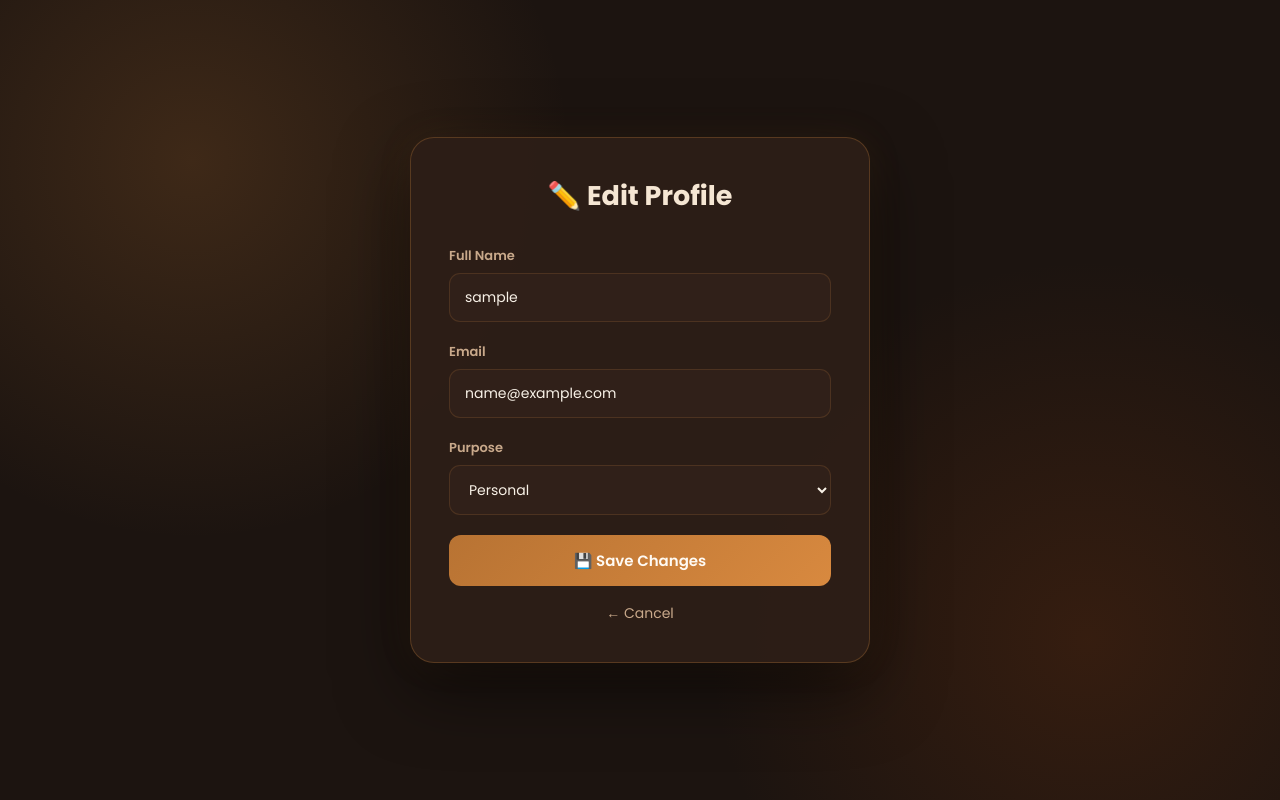
After one commit to yuvashreedhanasekaren-coder/AI-Translator, a Flask app: page /edit-profile in a window 1280 px wide. The commit adds this page. Run offline with Flask 3, Linux system fonts and the light colour scheme; the visitor is signed in with stand-in values (Sample User, id 1); data comes from the database, SQL or seed files in the repository.

Commit message:
Add edit profile functionality

```diff
--- /dev/null
+++ b/templates/edit_profile.html
@@ -0,0 +1,214 @@
+<!DOCTYPE html>
+<html>
+<head>
+    <title>Edit Profile - AI Translator</title>
+
+    <link href="https://fonts.googleapis.com/css2?family=Poppins:wght@400;500;600;700&display=swap" rel="stylesheet">
+
+    <style>
+        *{
+            margin:0;
+            padding:0;
+            box-sizing:border-box;
+            font-family:'Poppins',sans-serif;
+        }
+
+        body{
+            min-height:100vh;
+            background:
+                radial-gradient(circle at 15% 20%, rgba(184,115,51,0.22), transparent 30%),
+                radial-gradient(circle at 85% 80%, rgba(120,53,15,0.28), transparent 30%),
+                #1c1410;
+
+            display:flex;
+            justify-content:center;
+            align-items:center;
+            padding:30px;
+            color:#f8f1e7;
+        }
+
+        .edit-card{
+            width:460px;
+            padding:38px;
+
+            background:rgba(45,30,23,0.94);
+
+            border:1px solid rgba(205,133,63,0.28);
+            border-radius:24px;
+
+            box-shadow:
+                0 25px 70px rgba(0,0,0,0.55),
+                0 0 35px rgba(184,115,51,0.10);
+        }
+
+        .title{
+            text-align:center;
+            font-size:27px;
+            font-weight:700;
+            color:#f5e6d3;
+            margin-bottom:30px;
+        }
+
+        .form-group{
+            margin-bottom:20px;
+        }
+
+        label{
+            display:block;
+            font-size:13px;
+            font-weight:600;
+            color:#c9a98b;
+            margin-bottom:7px;
+        }
+
+        input,
+        select{
+            width:100%;
+            padding:13px 15px;
+
+            border-radius:11px;
+
+            border:1px solid rgba(205,133,63,0.18);
+
+            background:#302019;
+
+            color:#f8f1e7;
+
+            font-size:14px;
+
+            outline:none;
+        }
+
+        input:focus,
+        select:focus{
+            border-color:#c47a3a;
+            box-shadow:0 0 0 2px rgba(196,122,58,0.12);
+        }
+
+        select option{
+            background:#302019;
+            color:#f8f1e7;
+        }
+
+        .save-btn{
+            width:100%;
+            padding:14px;
+
+            border:none;
+            border-radius:12px;
+
+            background:linear-gradient(
+                135deg,
+                #b87333,
+                #d8893f
+            );
+
+            color:#fffaf3;
+
+            font-size:15px;
+            font-weight:600;
+
+            cursor:pointer;
+
+            transition:0.3s ease;
+        }
+
+        .save-btn:hover{
+            transform:translateY(-2px);
+
+            box-shadow:
+                0 10px 25px rgba(184,115,51,0.30);
+        }
+
+        .cancel-btn{
+            display:block;
+            text-align:center;
+
+            margin-top:17px;
+
+            color:#c9a98b;
+            text-decoration:none;
+
+            font-size:14px;
+        }
+
+        .cancel-btn:hover{
+            color:#e09a52;
+        }
+
+        @media(max-width:520px){
+
+            body{
+                padding:18px;
+            }
+
+            .edit-card{
+                width:100%;
+                padding:28px 22px;
+            }
+        }
+    </style>
+</head>
+
+<body>
+
+<div class="edit-card">
+
+    <div class="title">
+        ✏️ Edit Profile
+    </div>
+
+    <form method="POST">
+
+        <div class="form-group">
+            <label>Full Name</label>
+
+            <input
+                type="text"
+                name="username"
+                value="{{ user['username'] }}"
+                required
+            >
+        </div>
+
+        <div class="form-group">
+            <label>Email</label>
+
+            <input
+                type="email"
+                name="email"
+                value="{{ user['email'] }}"
+                required
+            >
+        </div>
+
+        <div class="form-group">
+            <label>Purpose</label>
+
+            <select name="purpose" required>
+                <option value="personal"
+                    {% if user['purpose'] == 'personal' %}selected{% endif %}>
+                    Personal
+                </option>
+
+                <option value="education"
+                    {% if user['purpose'] == 'education' %}selected{% endif %}>
+                    Education
+                </option>
+            </select>
+        </div>
+
+        <button type="submit" class="save-btn">
+            💾 Save Changes
+        </button>
+
+    </form>
+
+    <a href="/profile" class="cancel-btn">
+        ← Cancel
+    </a>
+
+</div>
+
+</body>
+</html>
--- a/templates/profile.html
+++ b/templates/profile.html
@@ -219,9 +219,9 @@ body{
         <div class="profile-value">{{ user["purpose"] or "Not provided" }}</div>
     </div>
 
-    <button class="edit-btn">
-        ✏️ Edit Profile
-    </button>
+    <a href="/edit-profile" class="edit-btn">
+    ✏️ Edit Profile
+</a>
 
     <a href="/home" class="back-btn">
         ← Back to Dashboard
```
